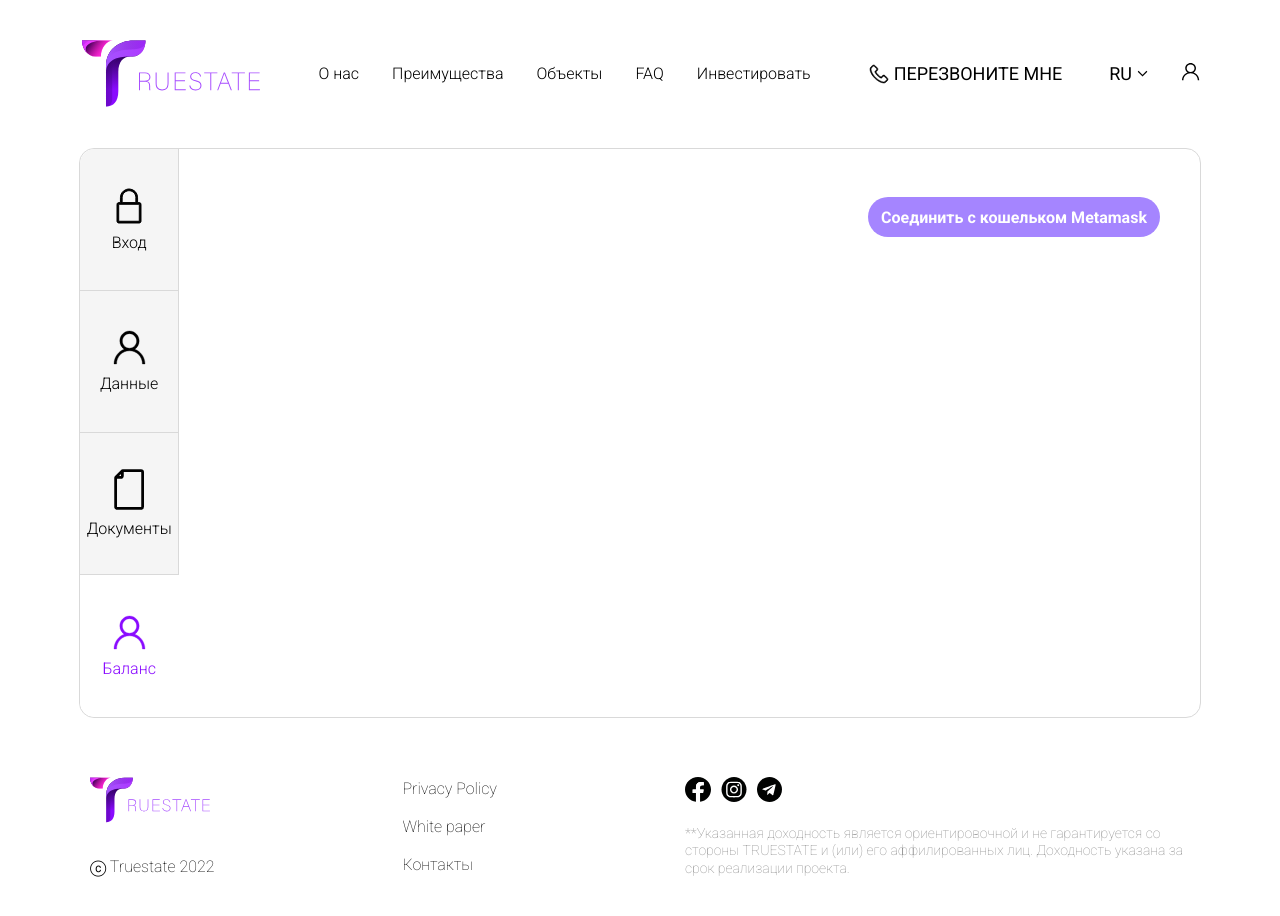
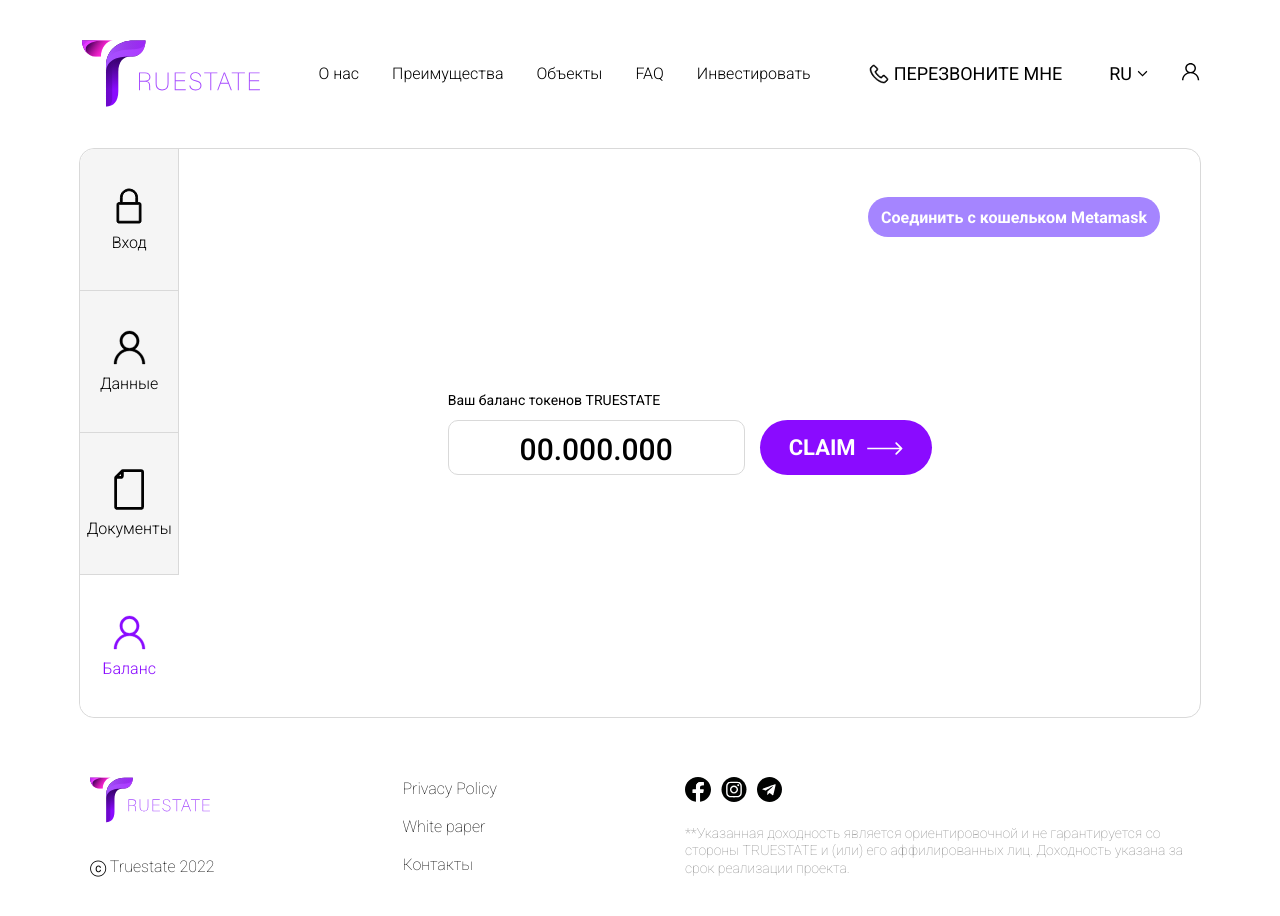
Before and after one commit to Andrew-Marty00shenko/truestate, a React (Create React App) app: page /dashboard/balance in a window 1280 px wide. Shown: the top 916 px of the page. Built offline with nearby package versions, Linux system fonts and the light colour scheme.

Commit message:
add balance page

```diff
--- /dev/null
+++ b/src/Components/Dashboard/Balance/Balance.jsx
@@ -0,0 +1,26 @@
+import { Button } from "react-bootstrap";
+
+import "./Balance.scss";
+
+const Balance = () => {
+    return <div className="balance">
+        <div className="balance__block">
+            <p>
+                Ваш баланс токенов TRUESTATE
+            </p>
+            <div>
+                00.000.000
+            </div>
+        </div>
+        <div className="balance__button">
+            <Button>
+                CLAIM
+                <svg width="36" height="13" viewBox="0 0 36 13" fill="none" xmlns="http://www.w3.org/2000/svg">
+                    <path d="M35.2492 7.10782C35.5849 6.77213 35.5849 6.22787 35.2492 5.89218L29.7788 0.421787C29.4431 0.0860968 28.8989 0.0860968 28.5632 0.421787C28.2275 0.757478 28.2275 1.30174 28.5632 1.63743L33.4257 6.5L28.5632 11.3626C28.2275 11.6983 28.2275 12.2425 28.5632 12.5782C28.8989 12.9139 29.4431 12.9139 29.7788 12.5782L35.2492 7.10782ZM0.257812 7.35959H34.6414V5.64041H0.257812V7.35959Z" fill="white" />
+                </svg>
+            </Button>
+        </div>
+    </div>
+}
+
+export default Balance;
--- /dev/null
+++ b/src/Components/Dashboard/Balance/Balance.scss
@@ -0,0 +1,35 @@
+.balance{
+    display: flex;
+    align-items: flex-end;
+
+    &__block{
+        p{
+            font-weight: 400;
+            font-size: 14px;
+            line-height: 16px;
+        }
+
+        div{
+            margin-top: 12px;
+            height: 55px;
+            width: 297px;
+            text-align: center;
+            padding: 12px;
+            font-weight: 500;
+            font-size: 30px;
+            line-height: 115%;
+            border: 1px solid #D9D9D9;
+            border-radius: 10px;
+        }
+    }
+
+    &__button{
+        .btn.btn-primary{
+            margin-left: 15px;
+            font-weight: 600;
+            font-size: 22px;
+            width: 172px;
+            height: 55px;
+        }
+    }
+}
--- a/src/Pages/Dashboard/Dashboard.jsx
+++ b/src/Pages/Dashboard/Dashboard.jsx
@@ -5,6 +5,7 @@ import ConnectWalletButton from '../../Components/Dashboard/ConnectWalletButton/
 import DataInput from '../../Components/Dashboard/DataInput/DataInput';
 import Login from '../../Components/Dashboard/Login/Login';
 import Documents from '../../Components/Dashboard/Documents/Documents';
+import Balance from '../../Components/Dashboard/Balance/Balance';
 
 import "./Dashboard.scss";
 
@@ -63,6 +64,7 @@ const Dashboard = () => {
                     <Route path='/dashboard/login' element={<Login />} />
                     <Route path='/dashboard/data' element={<DataInput />} />
                     <Route path='/dashboard/documents' element={<Documents />} />
+                    <Route path='/dashboard/balance' element={<Balance />} />
                 </Routes>
             </div>
         </div>
```
